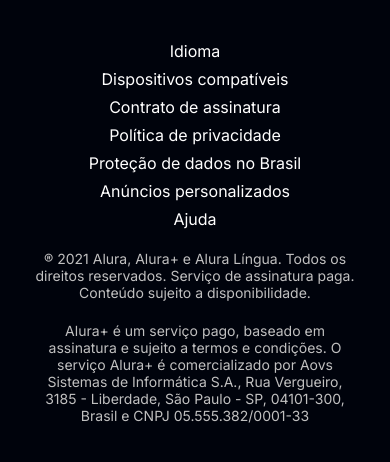
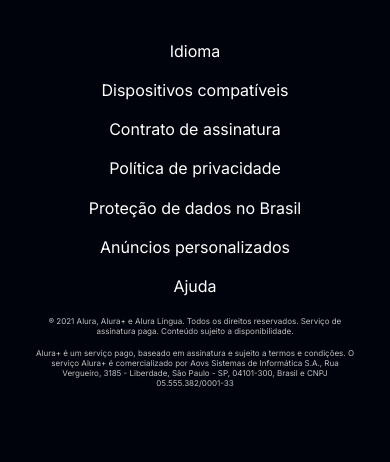
Before and after one commit to AnnaCRoncalio/alura-plus, a plain HTML site: page index.html in a window 390 px wide. Shown: the part 3623-4085 px from the top of the page. Drawn offline with Linux system fonts and the light colour scheme.

Commit message:
correcting footer style

```diff
--- a/style.css
+++ b/style.css
@@ -214,10 +214,15 @@
     }
 
     .rodape__lista {
-        display: block;
+        flex-direction: column;
+        gap: 0.7em;
     }
 
     .rodape__lista__link {
         margin-bottom: 0.5em;
     }
+
+    .rodape__texto {
+        font-size: 8px;
+    }
 }
```
Also changed, not shown: 1 other file.
